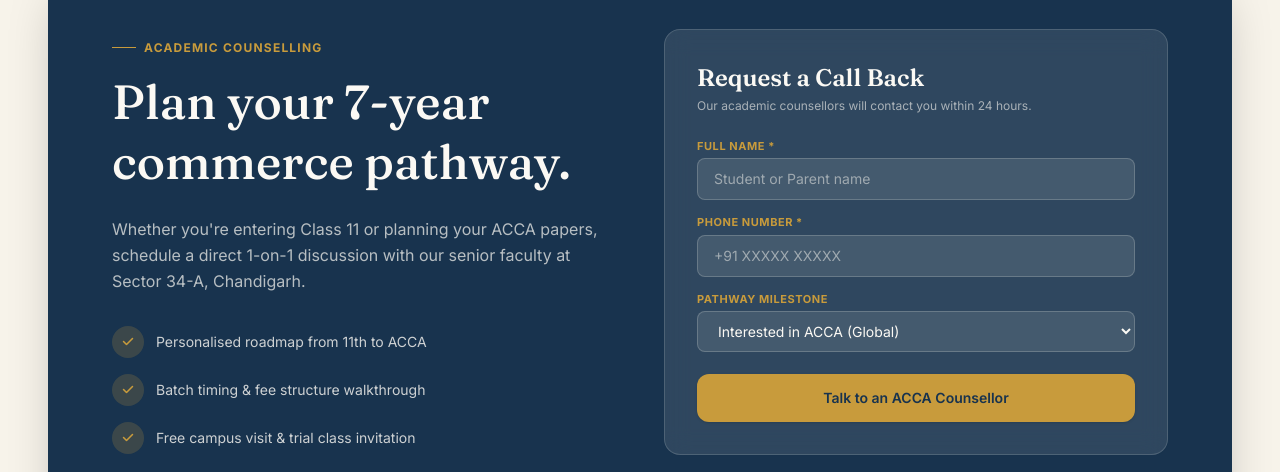
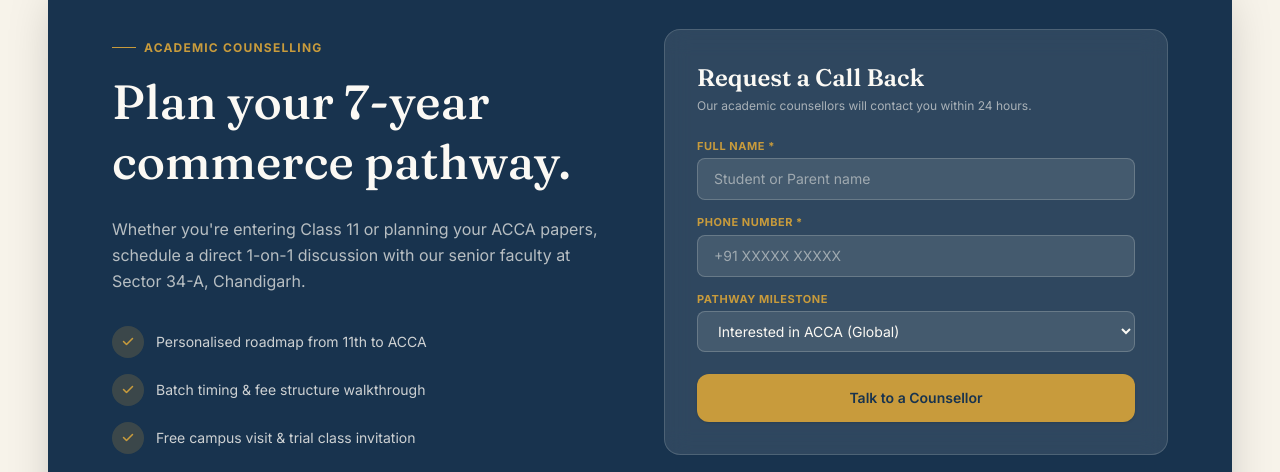
Before and after one commit to Mukulworld25/Kizen-Website, a React (Vite) app: page / in a window 1280 px wide. Shown: the part 5480-5952 px from the top of the page. Built offline with nearby package versions, Linux system fonts and the light colour scheme.

Commit message:
EnquiryForm: remove duplicate unreachable home variant, neutral CTA on home form button

```diff
--- a/src/components/EnquiryForm.jsx
+++ b/src/components/EnquiryForm.jsx
@@ -252,51 +252,6 @@
     )
   }
 
-  // default: home
-  return (
-    <form className="space-y-3.5" onSubmit={handleSubmit}>
-      <div>
-        <label className="text-[11px] font-bold text-gold uppercase tracking-wider block mb-1">Full Name *</label>
-        <input
-          type="text"
-          name="name"
-          required
-          value={form.name}
-          onChange={update}
-          placeholder="Student or Parent name"
-          className={NAVY_INPUT}
-        />
-      </div>
-      <div>
-        <label className="text-[11px] font-bold text-gold uppercase tracking-wider block mb-1">Phone Number *</label>
-        <input
-          type="tel"
-          name="phone"
-          required
-          value={form.phone}
-          onChange={update}
-          placeholder="+91 XXXXX XXXXX"
-          className={NAVY_INPUT}
-        />
-      </div>
-      <div>
-        <label className="text-[11px] font-bold text-gold uppercase tracking-wider block mb-1">Pathway Milestone</label>
-        <select name="programme" value={form.programme} onChange={update} className={`${NAVY_INPUT} text-paper`}>
-          <option className="text-ink">Interested in ACCA (Global)</option>
-          <option className="text-ink">Interested in 11th/12th Commerce</option>
-          <option className="text-ink">Interested in B.Com / BBA</option>
-          <option className="text-ink">Interested in M.Com / MBA</option>
-        </select>
-      </div>
-      <button
-        type="submit"
-        className="w-full bg-gold text-navy font-semibold text-sm rounded-xl py-3.5 hover:bg-gold/90 transition shadow-sm font-sans mt-2"
-      >
-        Talk to an ACCA Counsellor
-      </button>
-    </form>
-  )
-
   // courses variant - MUST come before default home return
   if (variant === 'courses') {
     return (
@@ -387,7 +342,7 @@
         type="submit"
         className="w-full bg-gold text-navy font-semibold text-sm rounded-xl py-3.5 hover:bg-gold/90 transition shadow-sm font-sans mt-2"
       >
-        Talk to an ACCA Counsellor
+        Talk to a Counsellor
       </button>
     </form>
   )
```
